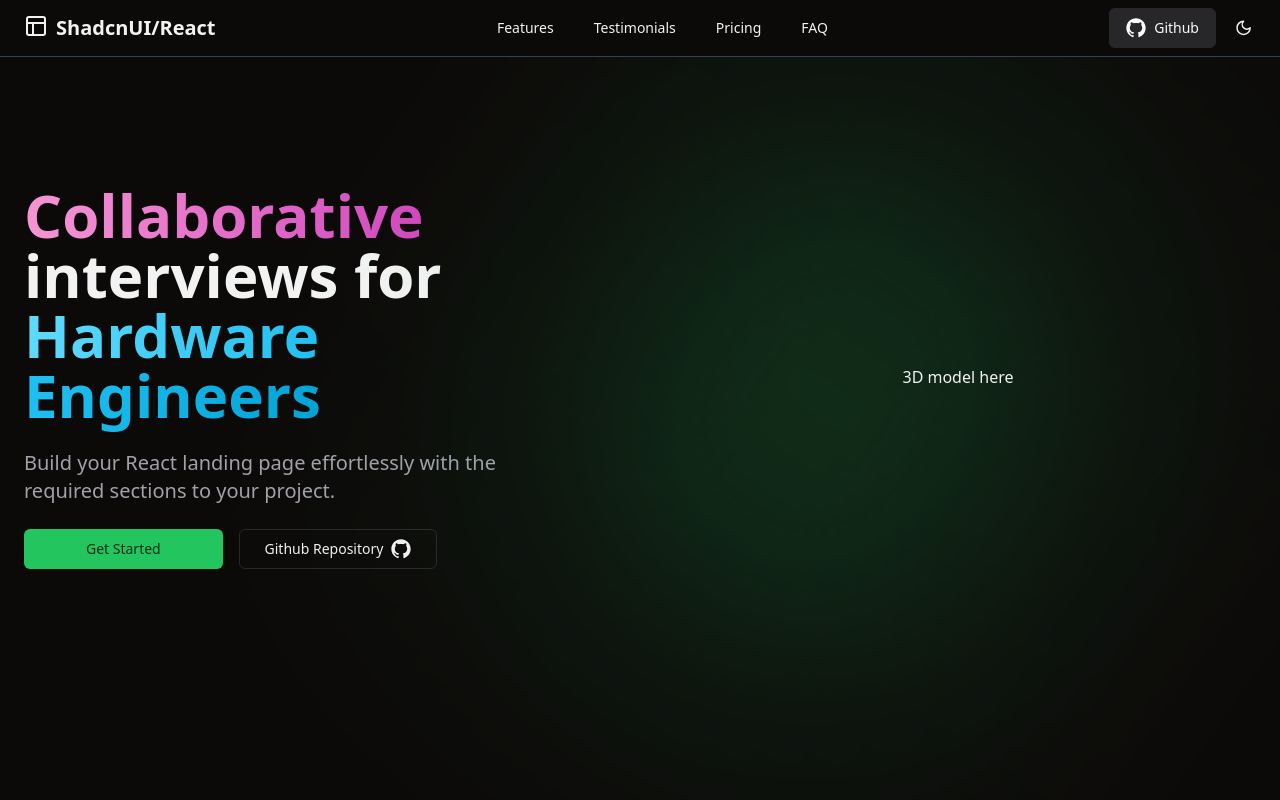
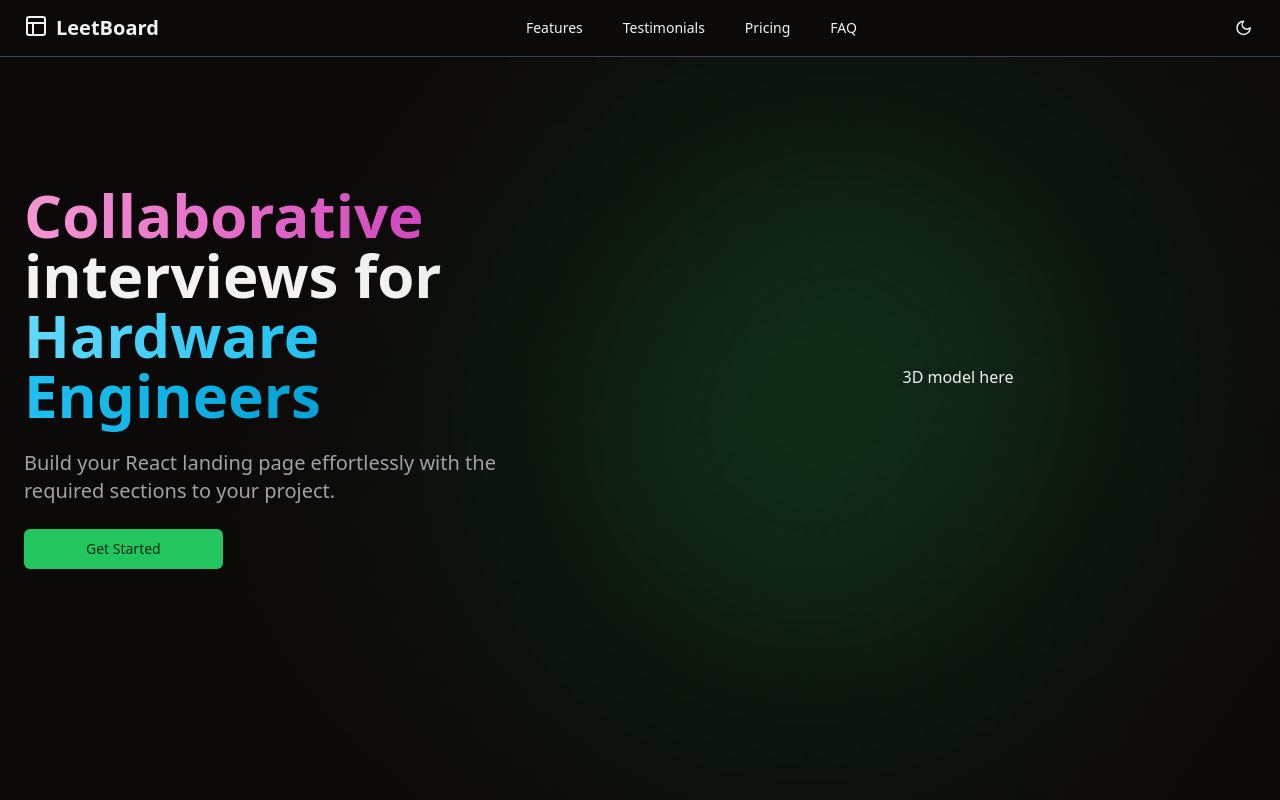
Before and after one commit to angelafeliciaa/LeetBoard, a React (Vite) app: page / in a window 1280 px wide. Shown: the top 800 px of the page. Built offline with nearby package versions, Linux system fonts and the light colour scheme.

Commit message:
feat: light mode

```diff
--- a/src/components/Hero.tsx
+++ b/src/components/Hero.tsx
@@ -1,7 +1,4 @@
 import { Button } from "./ui/button";
-import { buttonVariants } from "./ui/button";
-import { HeroCards } from "./HeroCards";
-import { GitHubLogoIcon } from "@radix-ui/react-icons";
 
 export const Hero = () => {
   return (
@@ -29,17 +26,6 @@ export const Hero = () => {
 
         <div className="space-y-4 md:space-y-0 md:space-x-4">
           <Button className="w-full md:w-1/3">Get Started</Button>
-
-          <a
-            href="https://github.com/leoMirandaa/shadcn-landing-page.git"
-            target="_blank"
-            className={`w-full md:w-1/3 ${buttonVariants({
-              variant: "outline",
-            })}`}
-          >
-            Github Repository
-            <GitHubLogoIcon className="ml-2 w-5 h-5" />
-          </a>
         </div>
       </div>
 
--- a/src/components/Navbar.tsx
+++ b/src/components/Navbar.tsx
@@ -49,12 +49,9 @@ export const Navbar = () => {
       <NavigationMenu className="mx-auto">
         <NavigationMenuList className="container h-14 px-4 w-screen flex justify-between ">
           <NavigationMenuItem className="font-bold flex">
-            <a
-              href="/"
-              className="ml-2 font-bold text-xl flex"
-            >
+            <a href="/" className="ml-2 font-bold text-xl flex">
               <LogoIcon />
-              ShadcnUI/React
+              LeetBoard
             </a>
           </NavigationMenuItem>
 
@@ -62,10 +59,7 @@ export const Navbar = () => {
           <span className="flex md:hidden">
             <ModeToggle />
 
-            <Sheet
-              open={isOpen}
-              onOpenChange={setIsOpen}
-            >
+            <Sheet open={isOpen} onOpenChange={setIsOpen}>
               <SheetTrigger className="px-2">
                 <Menu
                   className="flex md:hidden h-5 w-5"
@@ -123,15 +117,6 @@ export const Navbar = () => {
           </nav>
 
           <div className="hidden md:flex gap-2">
-            <a
-              href="https://github.com/leoMirandaa/shadcn-landing-page.git"
-              target="_blank"
-              className={`border ${buttonVariants({ variant: "secondary" })}`}
-            >
-              <GitHubLogoIcon className="mr-2 w-5 h-5" />
-              Github
-            </a>
-
             <ModeToggle />
           </div>
         </NavigationMenuList>
--- a/src/components/theme-provider.tsx
+++ b/src/components/theme-provider.tsx
@@ -14,7 +14,7 @@ type ThemeProviderState = {
 };
 
 const initialState: ThemeProviderState = {
-  theme: "system",
+  theme: "light",
   setTheme: () => null,
 };
 
@@ -57,10 +57,7 @@ export function ThemeProvider({
   };
 
   return (
-    <ThemeProviderContext.Provider
-      {...props}
-      value={value}
-    >
+    <ThemeProviderContext.Provider {...props} value={value}>
       {children}
     </ThemeProviderContext.Provider>
   );
```
